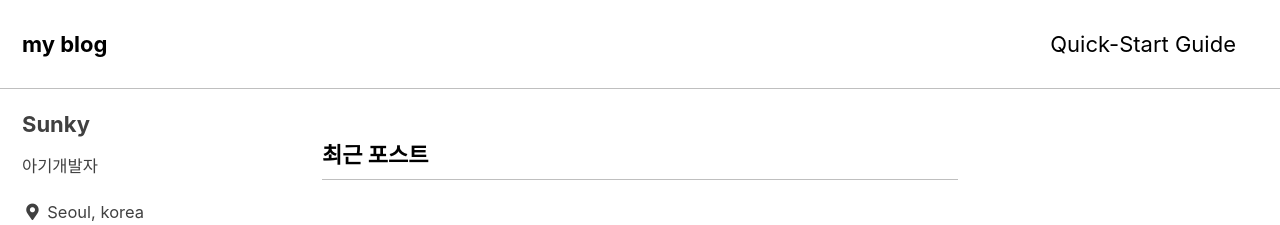
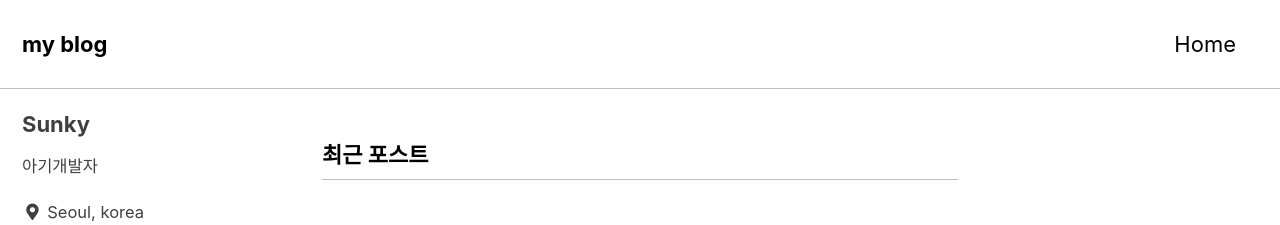
Before and after one commit to Sunky97/sunky97.github.io, a Jekyll site: the page built from index.html, in a window 1280 px wide. Shown: the top 225 px of the page. Built offline with Jekyll 4.4.1, drawn with Linux system fonts in a browser that asks for light colours; cached includes are drawn as plain includes; the list of posts is cut into pages by our own code.

Commit message:
네비게이션 메뉴 수정

```diff
--- a/_data/navigation.yml
+++ b/_data/navigation.yml
@@ -1,7 +1,7 @@
 # main links
 main:
-  - title: "Quick-Start Guide"
-    url: https://mmistakes.github.io/minimal-mistakes/docs/quick-start-guide/
+  - title: "Home"
+    url: https://sunky97.github.io/
   # - title: "About"
   #   url: https://mmistakes.github.io/minimal-mistakes/about/
   # - title: "Sample Posts"
```
